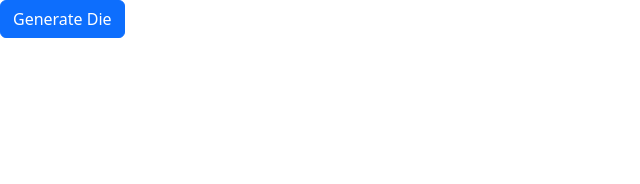
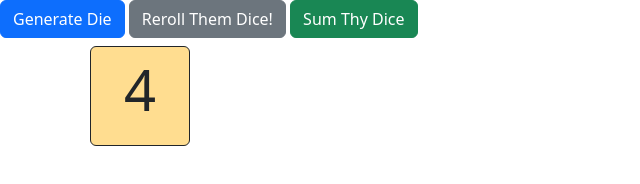
Before and after one commit to MrMeadows/dicey-business, a plain HTML site: page index.html in a window 1280 px wide. Both pictures are taken after a click on the button "Generate Die". Shown: the whole page, without its empty margins (0-640 px from the left). Drawn offline with nearby package versions, Linux system fonts and the light colour scheme.

Commit message:
fixing first die delete on destroy()

```diff
--- a/index.html
+++ b/index.html
@@ -10,8 +10,11 @@
 </head>
 <body>
 
-    <main>
-        <button type="button" class="btn btn-primary" id="divGenBtn">Generate Die</button>
+    <button type="button" class="btn btn-primary" id="divGenBtn">Generate Die</button>
+    <button type="button" class="btn btn-secondary" id="rollDiceBtn">Reroll Them Dice!</button>
+    <button type="button" class="btn btn-success" id="sumDiceBtn">Sum Thy Dice</button>
+    <main class="container d-flex flex-wrap">
+
     </main>
 
     <script src="script.js"></script>
--- a/script.js
+++ b/script.js
@@ -1,19 +1,82 @@
 $(document).ready(function () {
 
     let counter = 0;
+    let dieIdList = [];
+    let dieList = [];
+    let diceSumList = [];
+
+    function sum(a, b) {
+        return a + b;
+    }
 
     $('#divGenBtn').on('click', function() {
         new Die;
     })
 
+    $('#rollDiceBtn').on('click', function() {
+        for (let i = 0; i < dieList.length; i++) {
+            dieList[i].roll();
+        }
+    })
+
+    $('#sumDiceBtn').on('click', function() {
+        for (let i = 0; i < dieList.length; i++) {
+            diceSumList.push(dieList[i].value);
+        }
+        alert(`The sum of thy dice is ${diceSumList.reduce(sum)}!`)
+        diceSumList = [];
+    })
+
+
+
     class Die {
         constructor() {
-            $('main').append(`<div class="die" id=${counter}></div>`);
+            this.div = $('main').append(`<div class="die m-2 inline-block border border-dark rounded" id=${counter}></div>`);
+            this.id = counter;
+            this.roll()
             counter++
+            dieList.push(this)
+            dieIdList.push(this.id)
+            this.destroy();
+
         }
 
         roll() {
-            value = Math.ceil(Math.random() * 6);
+
+            function stdBgColor() {
+                $('#'+this.id).css('background-color', '#FFDD90')
+            }
+
+            function newBgColor() {
+                $('#'+this.id).css('background-color', '#4FFF2A')
+            }
+
+            this.value = Math.ceil(Math.random() * 6);
+            $('#'+this.id).find('.dieNum').remove()
+            $('#'+this.id).append(`<p class="dieNum text-center">${this.value}</p>`)
+
+            setTimeout(newBgColor.bind(this),0)
+            setTimeout(stdBgColor.bind(this),500)
         }
+
+        reRoll() {
+            $('#'+this.id).on('click', function () {
+                dieList[this.id].roll()
+            })
+        }
+
+        destroy() {
+            $('#'+this.id).on('dblclick', function () {+
+                $('#'+this.id).remove()
+                console.log(dieList[this.id])
+                console.log(dieIdList[this.id])
+                dieList.splice(dieList[this.id], 1)
+                dieIdList.splice(dieIdList[this.id], 1)
+                console.log(dieList)
+                console.log(dieIdList)
+            })
+
+        }
+
     }
 });
--- a/styles.css
+++ b/styles.css
@@ -0,0 +1,8 @@
+.die {
+    width: 100px;
+    height: 100px;
+}
+
+.dieNum {
+    font-size: 3.5em;
+}
```
